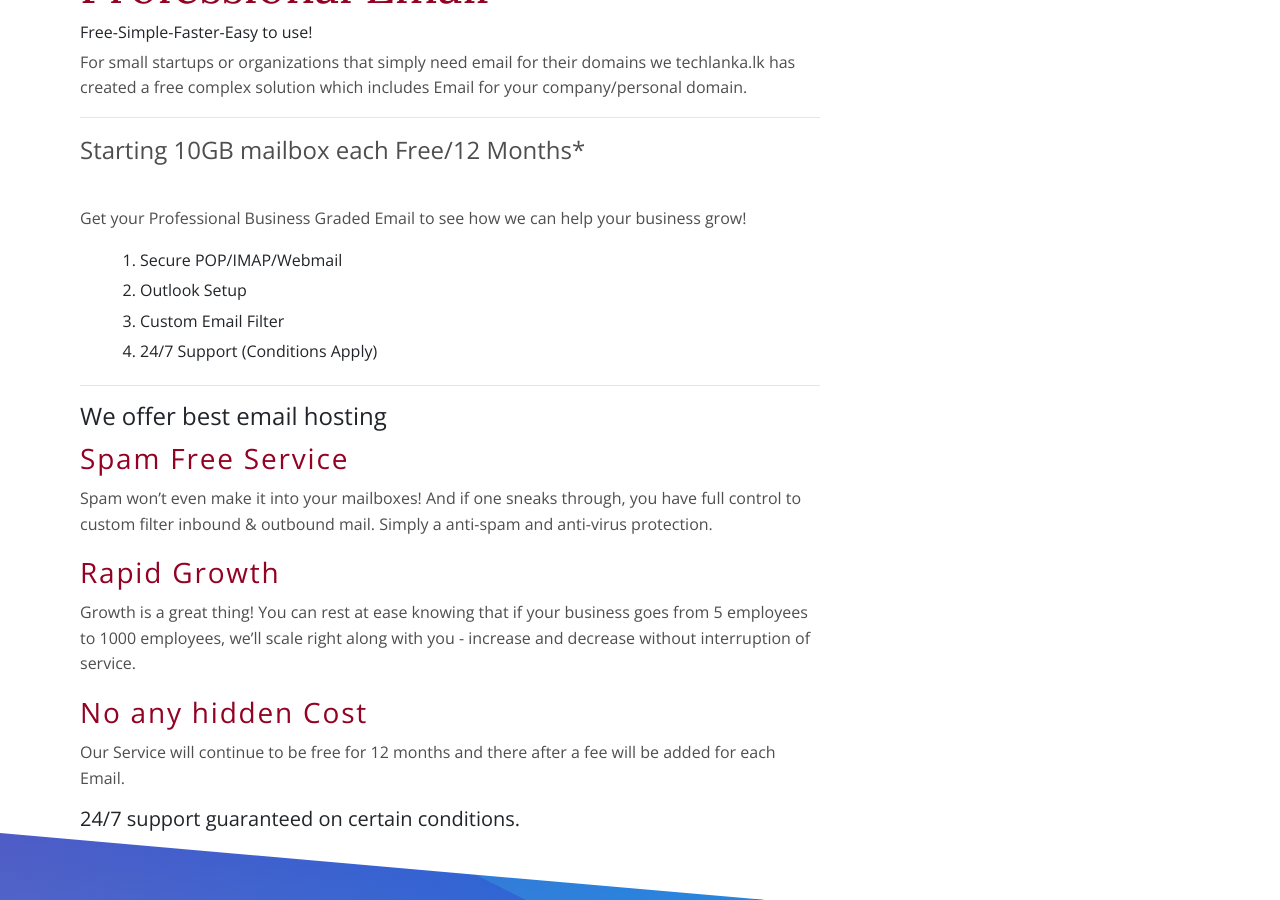
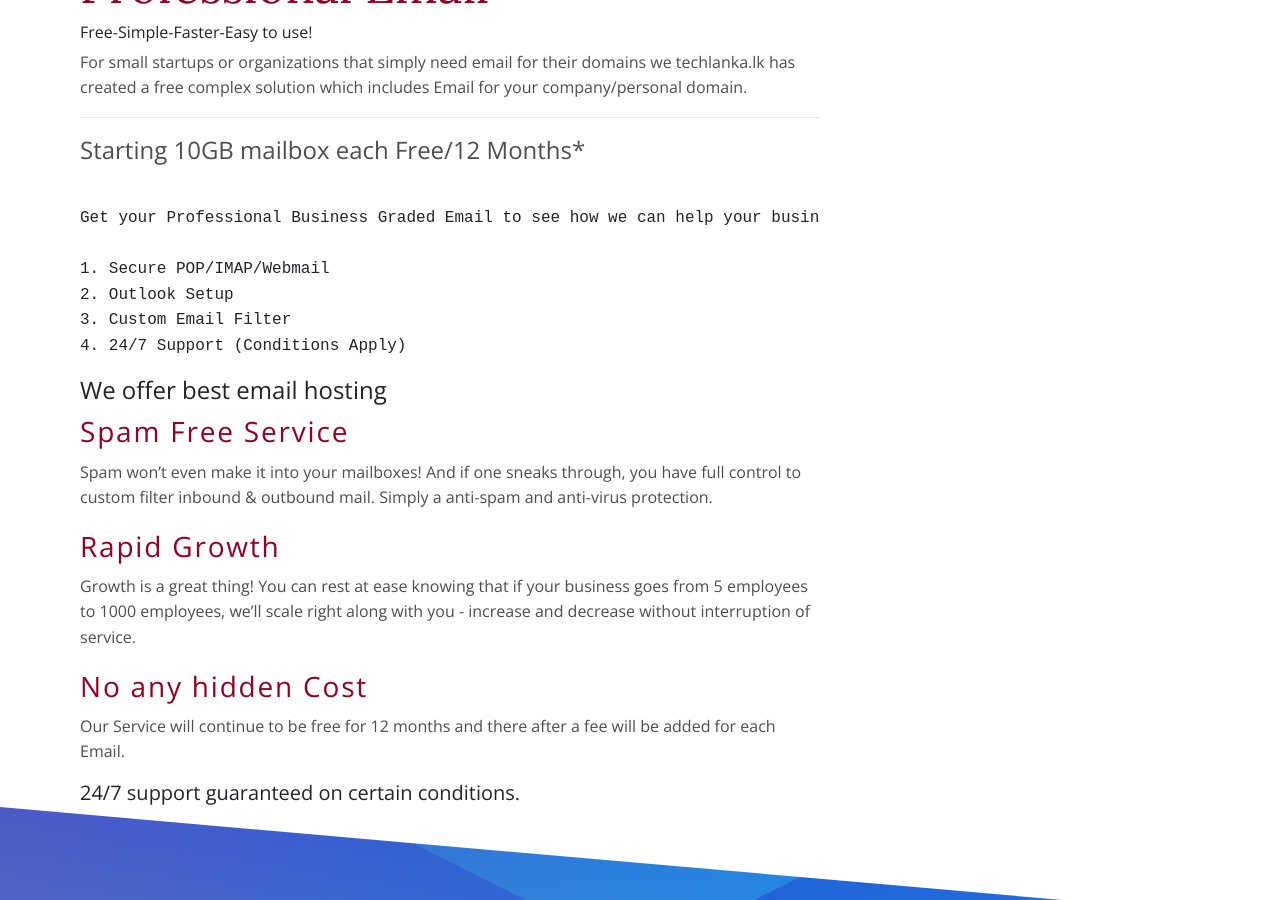
Before and after one commit to techlanka/business, a Jekyll site: the page built from _services/free-business-email.md, in a window 1280 px wide and 900 px high, scrolled down 393 px. Built offline with Jekyll 4.4.1, drawn with Linux system fonts in a browser that asks for light colours.

Commit message:
Update free-business-email.md

```diff
--- a/_services/free-business-email.md
+++ b/_services/free-business-email.md
@@ -13,14 +13,14 @@ image: '/services/default.png'
 
 Starting 10GB mailbox each Free/12 Months*
 
+{% highlight markdown %}
 Get your Professional Business Graded Email to see how we can help your business grow!
 
 1. Secure POP/IMAP/Webmail
 2. Outlook Setup
 3. Custom Email Filter
 4. 24/7 Support (Conditions Apply)
-
-***
+{% endhighlight %}
 
 #### We offer best email hosting
 
```
